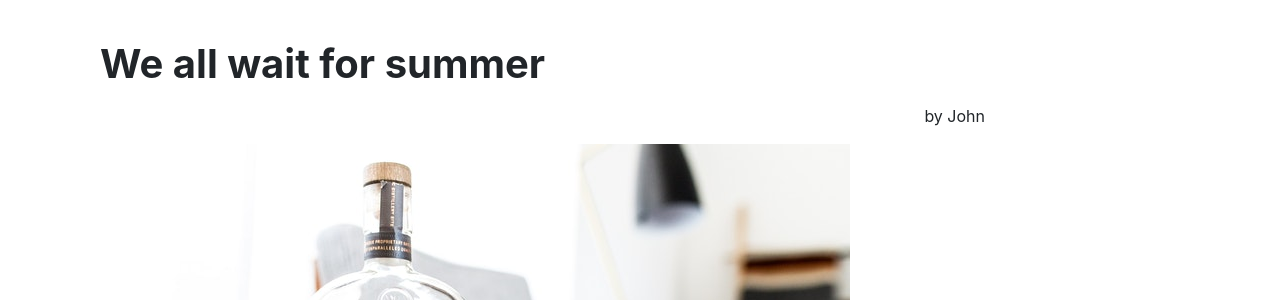
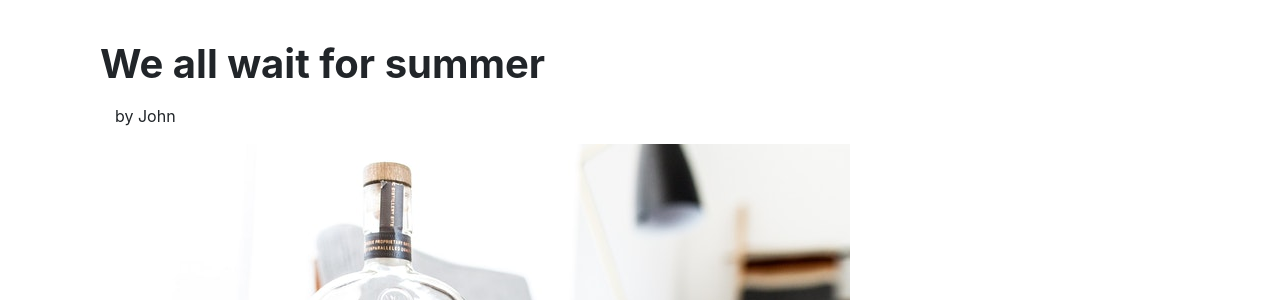
Before and after one commit to binee108/binee108.github.io, a Jekyll site: the page built from _posts/2018-01-12-we-all-wait-for-summer.md, in a window 1280 px wide. Shown: the part 223-523 px from the top of the page. Built offline with Jekyll 4.4.1, drawn with Linux system fonts in a browser that asks for light colours; nearby versions of some CDN libraries; comment, search, counter and statistics services are not loaded.

Commit message:
author.display_name left

```diff
--- a/_layouts/post.html
+++ b/_layouts/post.html
@@ -37,7 +37,7 @@ post_class: post-template
 
                 <!-- Post Title -->
                 <h1 class="posttitle">{{ page.title }}</h1>
-                <div class="col-xs-12 col-md-9 col-lg-10 text-lg-right text-md-left">
+                <div class="col-xs-12 col-md-9 col-lg-10 text-lg-left text-md-left">
                     by {{ author.display_name }}
                     <!-- <a target="_blank" class="link-dark" href="{{ author.web }}">{{ author.display_name }}</a><a target="_blank" href="{{ author.twitter }}" class="btn follow">Follow</a>
                     <span class="author-description">{{ author.description }}</span> -->
```
